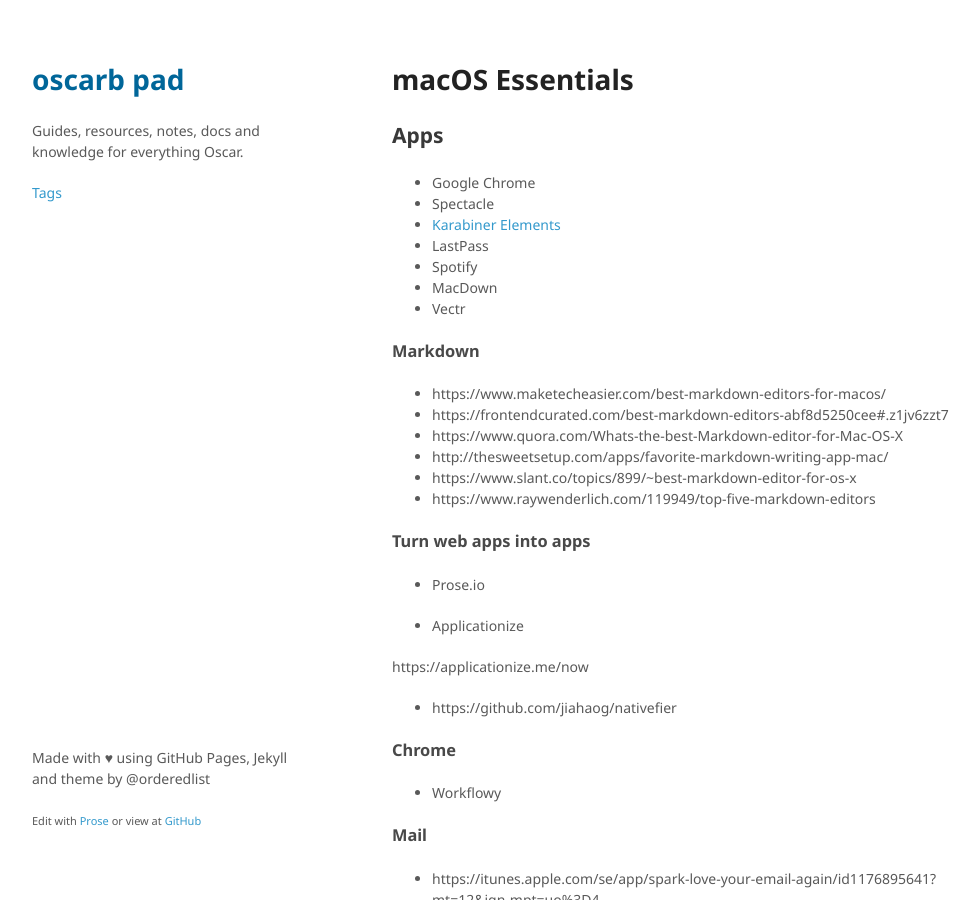
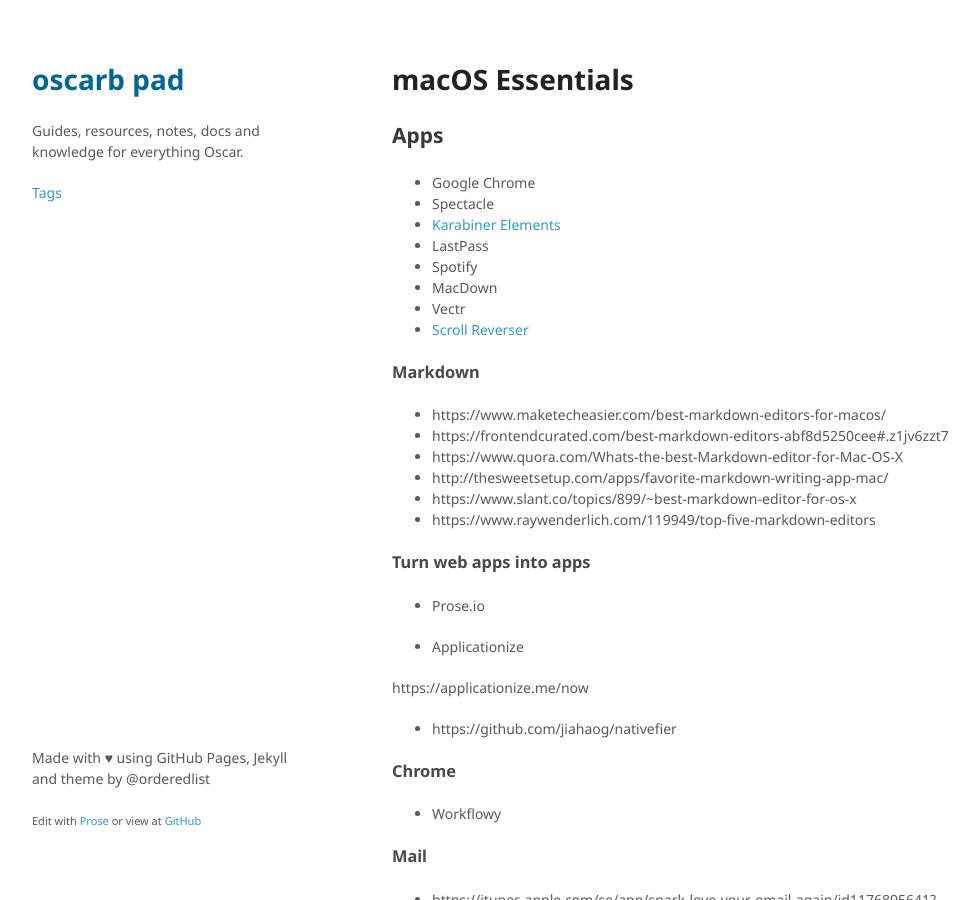
Before and after one commit to oscarb/pad, a Jekyll site: the page built from _docs/macos-essentials.md, in a window 1280 px wide and 900 px high. Shown: the whole window, without its empty margins (128-1107 px from the left). Built offline with Jekyll 4.4.1, drawn with Linux system fonts in a browser that asks for light colours; some web fonts are replaced.

Commit message:
Updated macos-essentials.md

```diff
--- a/_docs/macos-essentials.md
+++ b/_docs/macos-essentials.md
@@ -16,6 +16,7 @@ published: true
 - Spotify
 - MacDown
 - Vectr
+* [Scroll Reverser](http://pilotmoon.com/scrollreverser/)
 
 ### Markdown
 
```
